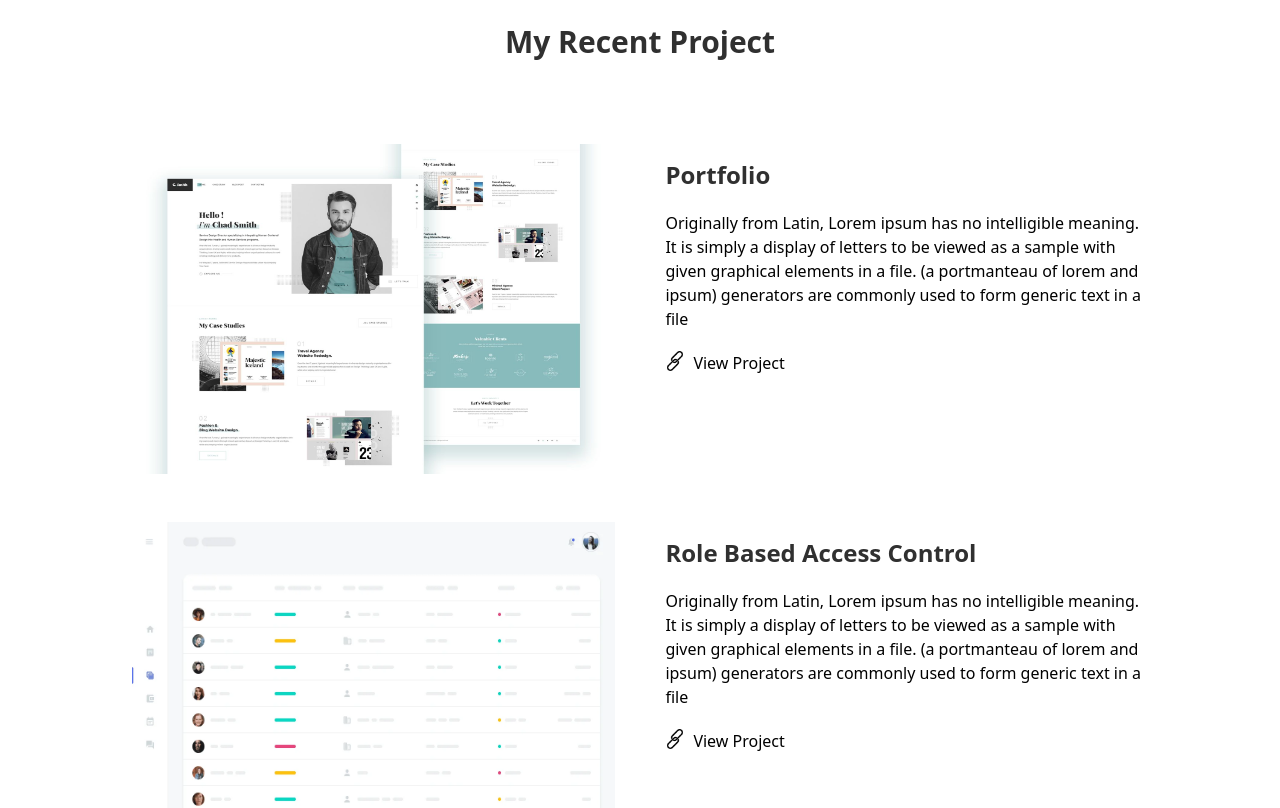
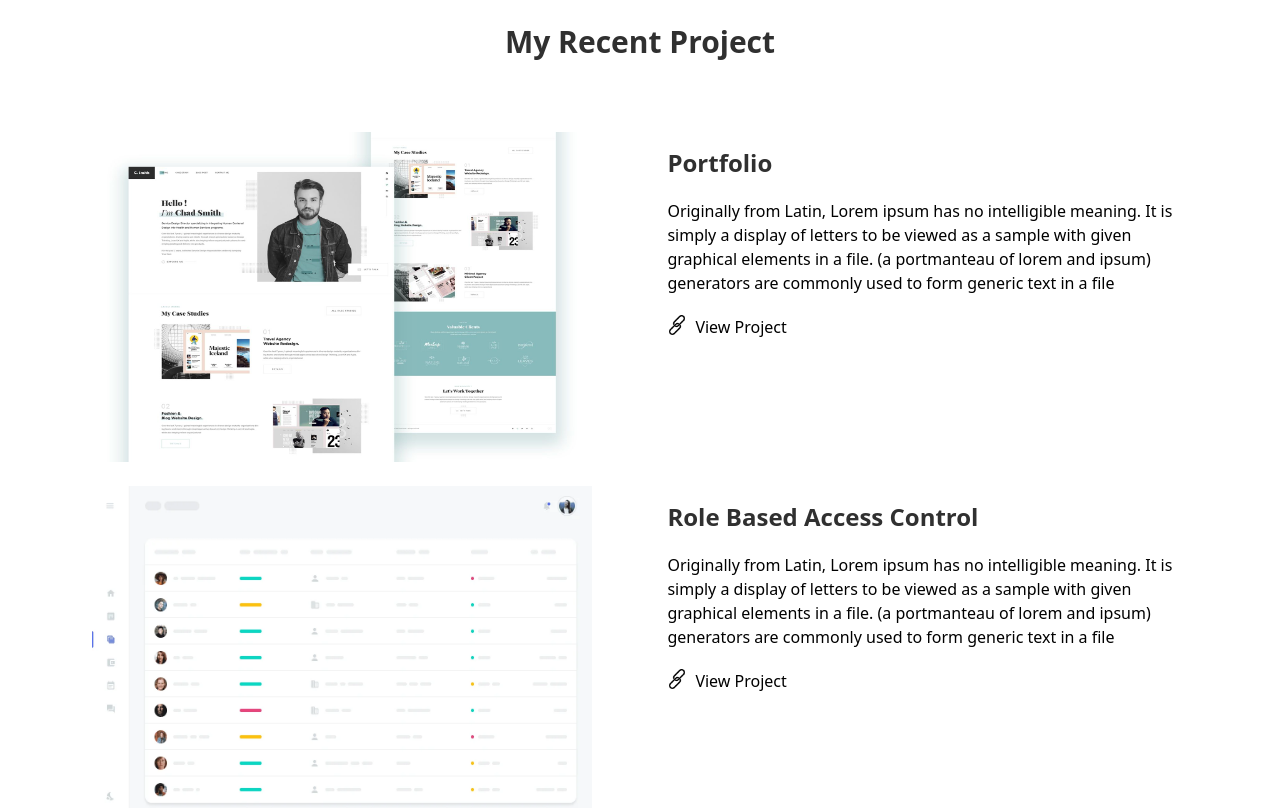
Before and after one commit to JKHari/portfolio-new, a Nuxt app: page / in a window 1280 px wide. Shown: the part 2340-3148 px from the top of the page. Built offline with nearby package versions, Linux system fonts and the light colour scheme.

Commit message:
fix: build issue

```diff
--- a/package.json
+++ b/package.json
@@ -9,6 +9,7 @@
     "postinstall": "nuxt prepare"
   },
   "devDependencies": {
+    "@nuxt/devtools": "^0.7.1",
     "@types/node": "^18.0.0",
     "nuxt": "^3.6.1",
     "postcss": "^8.4.24",
--- a/pages/index.vue
+++ b/pages/index.vue
@@ -132,9 +132,9 @@
           data-aos-duration="3000"
           v-for="(project, index) in projects"
           :key="index"
-          class="flex flex-wrap p-3 justify-center w-full px-20"
+          class="flex flex-wrap  justify-center w-full px-10"
         >
-          <div class="p-3 flex flex-col lg:flex-row gap-[5%] w-full">
+          <div class="p-3 flex flex-col lg:flex-row  gap-[5%] w-full">
             <div class="w-full lg:w-1/2">
               <img :src="project.img" alt="image" class="w-[500px] h-[330px]" />
             </div>
```
Also changed, not shown: 1 other file (tests, documents, lock files or other folders).
